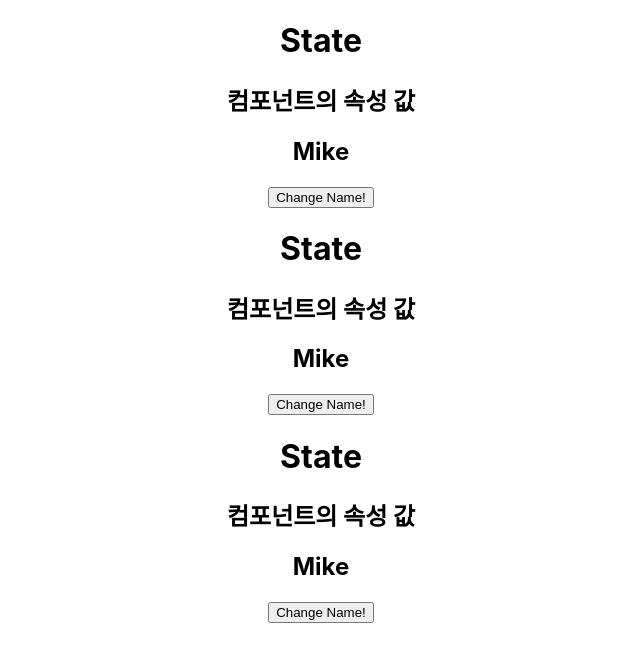
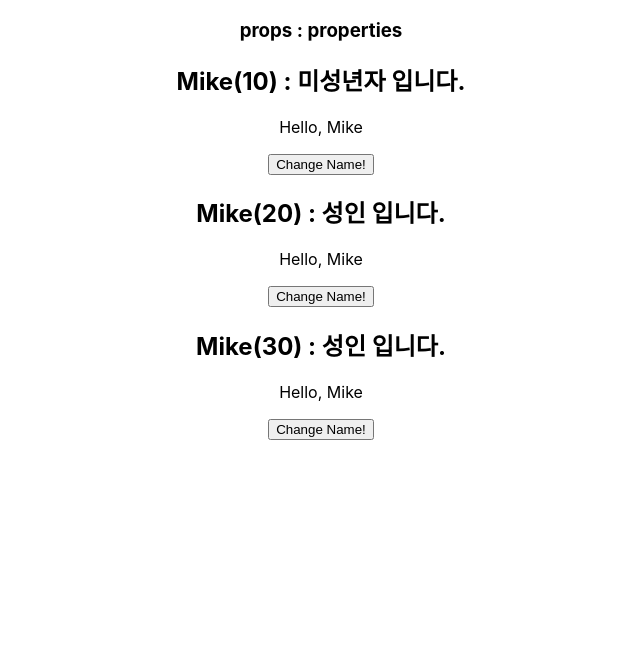
Before and after one commit to kimgun95/React-Start, a React (Create React App) app: page / in a window 1280 px wide. Shown: the top 662 px of the page, without its empty margins (319-959 px from the left). Built offline with nearby package versions, Linux system fonts and the light colour scheme.

Commit message:
props 사용하기

```diff
--- a/src/App.js
+++ b/src/App.js
@@ -6,9 +6,10 @@ import styles from "./App.module.css";
 function App() {
   return (
     <div className="App">
-      <Hello />
-      <Hello />
-      <Hello />
+      <h3>props : properties</h3>
+      <Hello age={10}/>
+      <Hello age={20}/>
+      <Hello age={30}/>
     </div>
   );
 }
--- a/src/component/Hello.js
+++ b/src/component/Hello.js
@@ -1,6 +1,7 @@
 import World from './World';
 import styles from "./Hello.module.css";
 import React, { useState } from 'react';
+import UserName from './UserName';
 
 // 방법 1
 // const Hello = function () {
@@ -17,20 +18,20 @@ import React, { useState } from 'react';
 // export default Hello;
 
 // 방법 3
-export default function Hello() {
-  // let name = "Mike";
+export default function Hello(props) {
   const [name, setName] = useState("Mike");
+  const [age, setAge] = useState(props.age);
+  const msg = age > 19 ? "성인 입니다." : "미성년자 입니다.";
 
-  function changeName() {
-    setName(name === "Mike" ? "Jane" : "Mike");
-    // document.getElementById("name").innerText = name;
-  }
   return (
     <div>
-      <h1>State</h1>
-      <h2>컴포넌트의 속성 값</h2>
-      <h2 id="name">{name}</h2>
-      <button onClick={changeName}>Change Name!</button>
+      <h2 id="name">{name}({age}) : {msg}</h2>
+      {/* Hello 컴포넌트에게는 name이 state지만 UserName 컴포넌트에게는 props이다. */}
+      <UserName name={name} />
+      <button onClick={() => {
+        setName(name === "Mike" ? "Jane" : "Mike");
+        setAge(age + 1);
+      }}>Change Name!</button>
     </div>
   );
 };
--- /dev/null
+++ b/src/component/UserName.js
@@ -0,0 +1,3 @@
+export default function UserName({name}) {
+    return <p>Hello, {name}</p>;
+};
```
